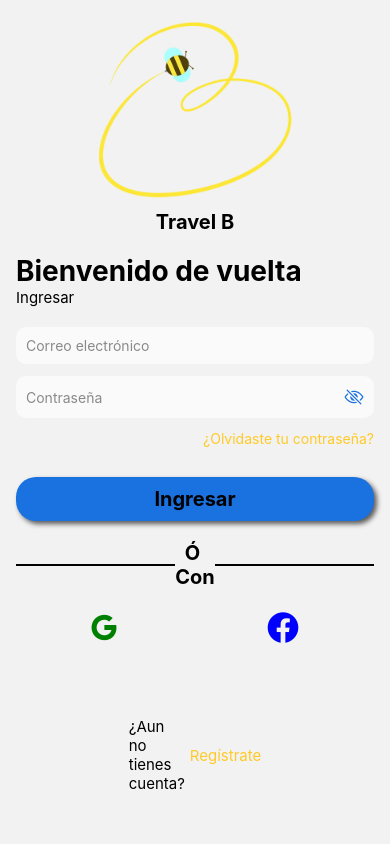
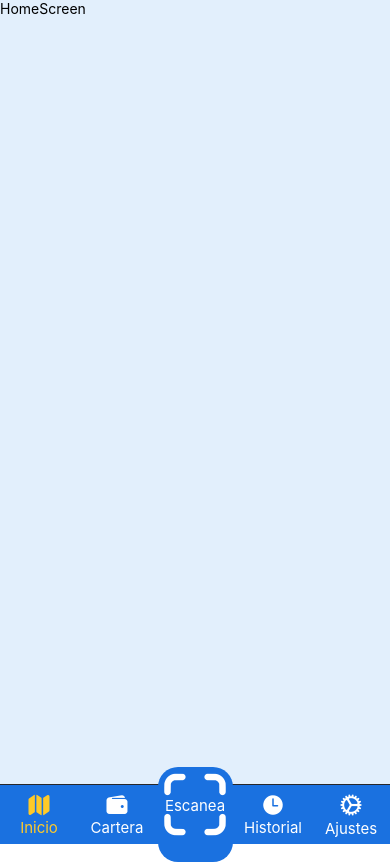
Before and after one commit to VISOSO2403/TravelB, a React Native app: screen /Inicio in a window 390 px wide. Built offline with nearby package versions, Linux system fonts and the light colour scheme.

Commit message:
fix issues

```diff
--- a/src/routes/AuthStackNavigation.tsx
+++ b/src/routes/AuthStackNavigation.tsx
@@ -33,7 +33,7 @@ const AuthStackNavigation = () => {
       <AuthStack.Screen name="Register" component={RegisterScreen} />
       <AuthStack.Screen name="Forgot" component={ForgotScreen} />
       <AuthStack.Screen name="Terms" component={TermsScreen} />
-      {/* <AuthStack.Screen name="Inicio" component={UserBottomNavigation} /> */}
+      <AuthStack.Screen name="Inicio" component={UserBottomNavigation} />
     </AuthStack.Navigator>
   );
 };
--- a/src/routes/UserBottomNavigation.tsx
+++ b/src/routes/UserBottomNavigation.tsx
@@ -10,8 +10,9 @@ import {
   HomeScreen,
   RecordScreen,
   SettingsScreen,
+  WalletScreen,
 } from '../screens';
-import {TextComponent} from '../components';
+import {IconComponent, TextComponent} from '../components';
 import {ThemeContext} from '../context/ThemeContext';
 
 const UserTab = createBottomTabNavigator();
--- a/src/screens/CameraScreen.tsx
+++ b/src/screens/CameraScreen.tsx
@@ -1,6 +1,5 @@
 import {StyleSheet, View} from 'react-native';
 import React, {useEffect} from 'react';
-import {LoadingComponent, TextComponent} from '../components';
 import {
   Camera,
   Code,
@@ -8,6 +7,8 @@ import {
   useCameraPermission,
   useCodeScanner,
 } from 'react-native-vision-camera';
+
+import {LoadingComponent, TextComponent} from '../components';
 
 const CameraScreen = () => {
   const {hasPermission, requestPermission} = useCameraPermission();
@@ -31,7 +32,11 @@ const CameraScreen = () => {
     }
   };
   if (devices == null) {
-    return <LoadingComponent size={30} />;
+    return (
+      <View>
+        <TextComponent text="Cámara no encontrada" font="bold" />
+      </View>
+    );
   }
 
   return (
--- a/src/screens/WalletScreen.tsx
+++ b/src/screens/WalletScreen.tsx
@@ -4,7 +4,6 @@ import {useSafeAreaInsets} from 'react-native-safe-area-context';
 
 import {
   ContainerComponent,
-  FabComponent,
   IconComponent,
   RowComponent,
   SectionComponent,
--- a/src/screens/index.ts
+++ b/src/screens/index.ts
@@ -11,7 +11,6 @@ export {
   LoginScreen,
   RegisterScreen,
   ForgotScreen,
-
   HomeScreen,
   WalletScreen,
   TermsScreen,
```
Also changed, not shown: 1 other file (tests, documents, lock files or other folders).
